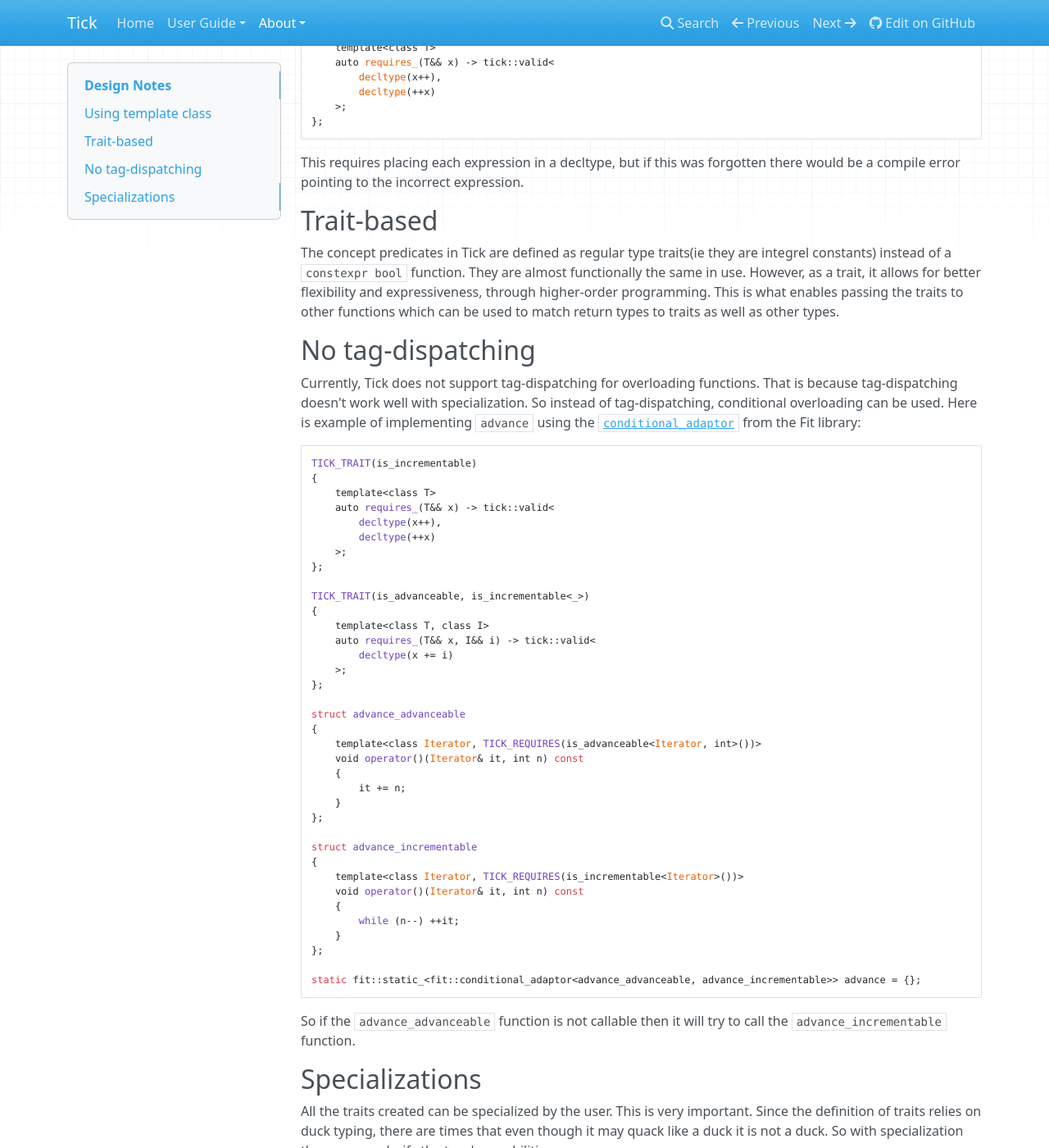
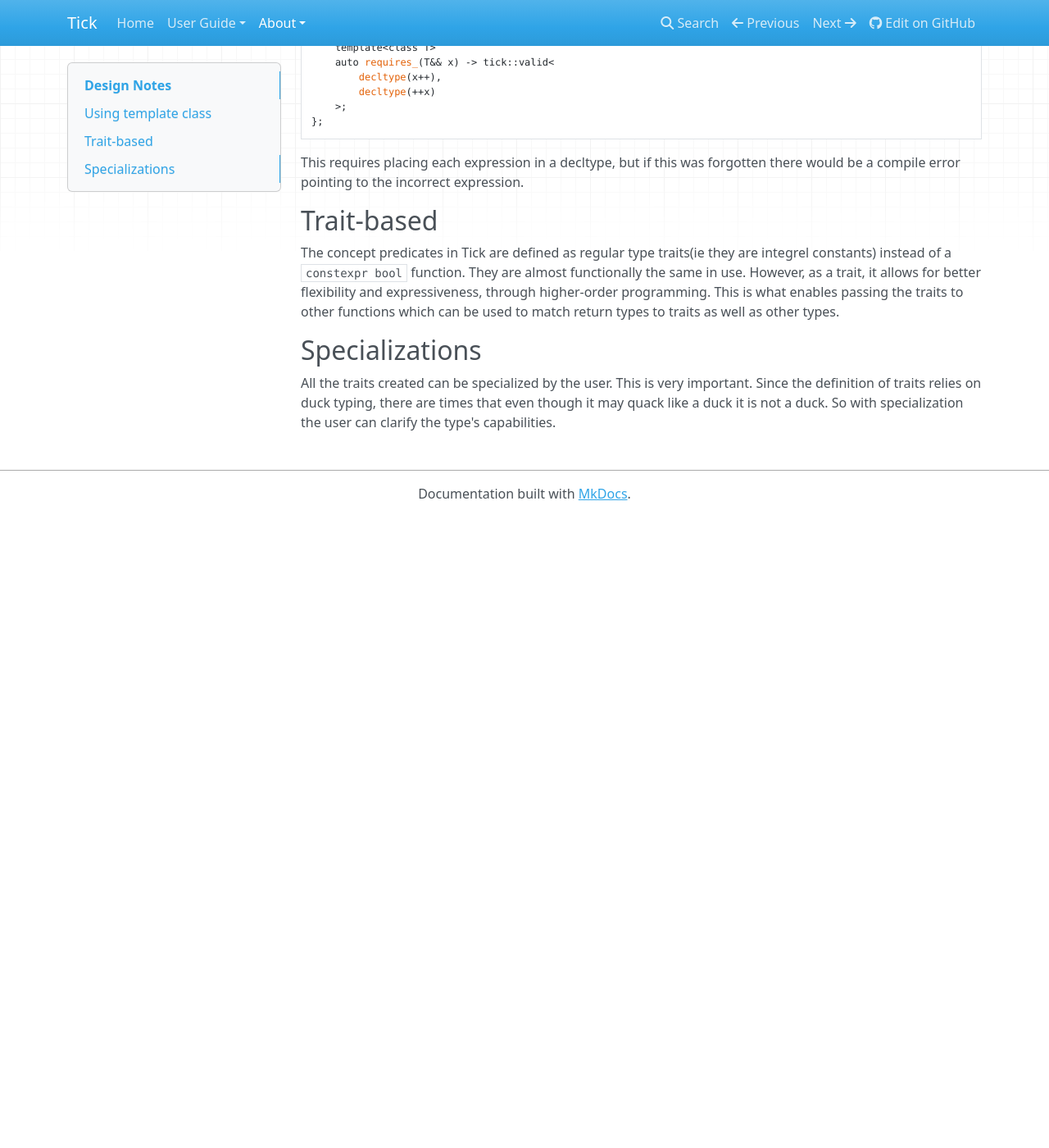
Before and after one commit to pfultz2/Tick, an MkDocs documentation site: the page built from doc/src/design.md, in a window 1280 px wide and 1400 px high, scrolled down 1323 px. Shown: the whole window at 82% size. Built offline with MkDocs 1.6.1, drawn with Linux system fonts in a browser that asks for light colours; nearby versions of some CDN libraries; old or Windows-style settings are respelled for this version of MkDocs; after the commit the page ends 1953 px from its top, so only the background shows below that.

Commit message:
Update documentation

```diff
--- a/doc/src/design.md
+++ b/doc/src/design.md
@@ -69,50 +69,6 @@ Trait-based
 
 The concept predicates in Tick are defined as regular type traits(ie they are integrel constants) instead of a `constexpr bool` function. They are almost functionally the same in use. However, as a trait, it allows for better flexibility and expressiveness, through higher-order programming. This is what enables passing the traits to other functions which can be used to match return types to traits as well as other types.
 
-No tag-dispatching
-------------------
-
-Currently, Tick does not support tag-dispatching for overloading functions. That is because tag-dispatching doesn't work well with specialization. So instead of tag-dispatching, conditional overloading can be used. Here is example of implementing `advance` using the [`conditional_adaptor`](http://pfultz2.github.io/Fit/doc/html/conditional/) from the Fit library:
-
-    TICK_TRAIT(is_incrementable)
-    {
-        template<class T>
-        auto requires_(T&& x) -> tick::valid<
-            decltype(x++),
-            decltype(++x)
-        >;
-    };
-
-    TICK_TRAIT(is_advanceable, is_incrementable<_>)
-    {
-        template<class T, class I>
-        auto requires_(T&& x, I&& i) -> tick::valid<
-            decltype(x += i)
-        >;
-    };
-
-    struct advance_advanceable
-    {
-        template<class Iterator, TICK_REQUIRES(is_advanceable<Iterator, int>())>
-        void operator()(Iterator& it, int n) const
-        {
-            it += n;
-        }
-    };
-
-    struct advance_incrementable
-    {
-        template<class Iterator, TICK_REQUIRES(is_incrementable<Iterator>())>
-        void operator()(Iterator& it, int n) const
-        {
-            while (n--) ++it;
-        }
-    };
-
-    static fit::static_<fit::conditional_adaptor<advance_advanceable, advance_incrementable>> advance = {};
-
-So if the `advance_advanceable` function is not callable then it will try to call the `advance_incrementable` function.
-
 Specializations
 ---------------
 
--- a/mkdocs.yml
+++ b/mkdocs.yml
@@ -8,6 +8,7 @@ pages:
 - ['builder.md', 'User Guide', 'Creating a Trait']
 - ['requires.md', 'User Guide', 'Template constraints']
 - ['check.md', 'User Guide', 'Checking a Trait']
+- ['tag.md', 'User Guide', 'Tag dispacthing']
 - ['requirements.md', 'About', 'Requirements']
 - ['acknowledgments.md', 'About', 'Acknowledgments']
 - ['design.md', 'About', 'Design Notes']
```
Also changed, not shown: doc/src/tag.md (added, +103 -0 lines).
